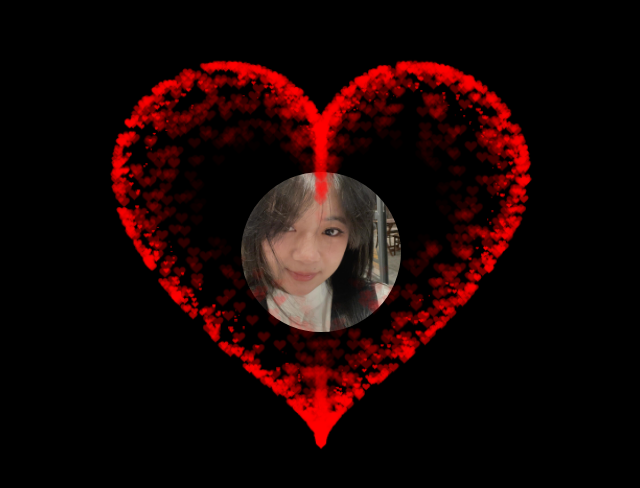
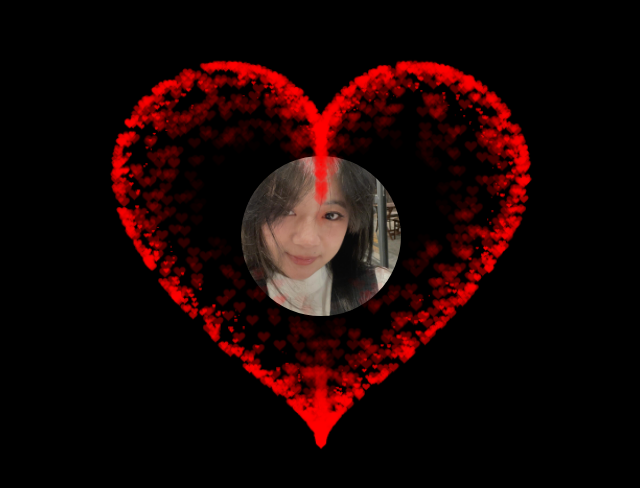
Before and after one commit to Ngviehai29/heart, a plain HTML site: page index.html in a window 1280 px wide. Shown: the part 148-636 px from the top of the page, without its empty margins (319-959 px from the left). Drawn offline with Linux system fonts and the light colour scheme.

Commit message:
Update index.html

```diff
--- a/index.html
+++ b/index.html
@@ -34,7 +34,7 @@
       text-align: center;
       position: absolute;
       left: 50%;
-      top: 50%;
+      top: 48%;
       transform: translate(-50%, -50%);
       padding: 20px;
       color: rgb(210, 161, 161);
```
